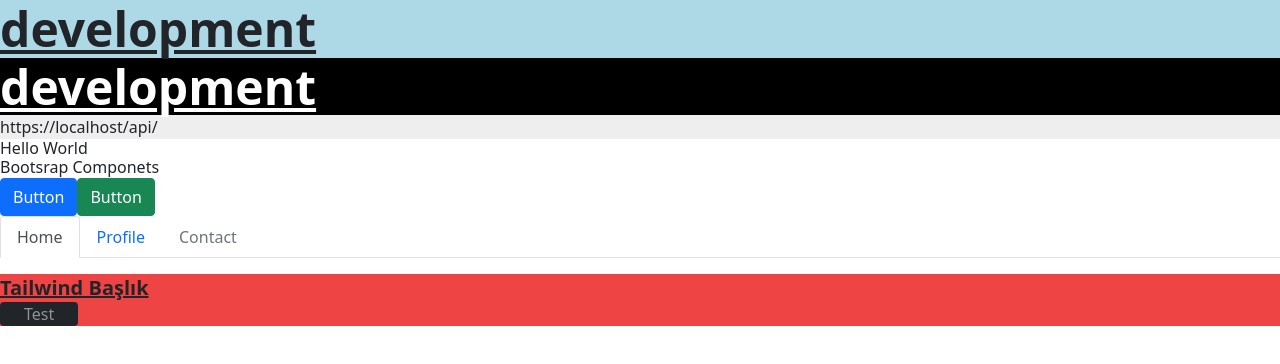
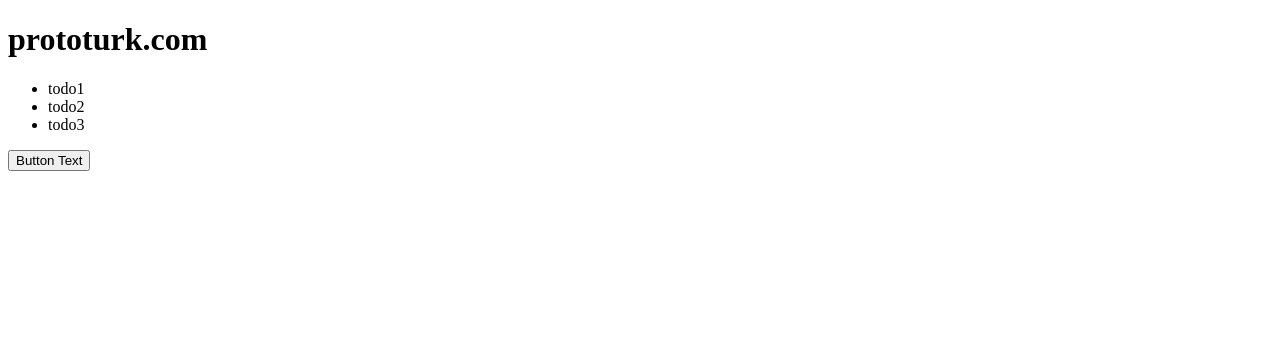
Before and after one commit to halilenesozdemir/Basic-React-Projects, a React (Create React App) app in the folder protoreactproje/: page / in a window 1280 px wide. Shown: the top 364 px of the page. Built offline with nearby package versions, Linux system fonts and the light colour scheme.

Commit message:
Sass logic and why we use JSX issue understood.

```diff
--- a/protoreactproje/package.json
+++ b/protoreactproje/package.json
@@ -11,6 +11,7 @@
     "react-bootstrap": "^2.4.0",
     "react-dom": "^18.2.0",
     "react-scripts": "5.0.1",
+    "sass": "^1.52.3",
     "styled-components": "^5.3.5",
     "web-vitals": "^2.1.4"
   },
--- a/protoreactproje/src/App.js
+++ b/protoreactproje/src/App.js
@@ -1,38 +1,53 @@
-import logo from './logo.svg';
-import Test from './Test';
-import styles from './App.module.css';
-import { Title } from './Components';
-import Bootstrap from './Bootstrap';
-import Tailwind from './Tailwind';
-import './tailwind.css';
+import './style.scss';
+import { createElement } from 'react';
+
+function Button(props) {
+  return <button>{props.text}</button>;
+}
 
 function App() {
+  const todos = ['todo1', 'todo2', 'todo3'];
+  const h1 = createElement('h1', null, 'prototurk.com');
+  const ul = createElement(
+    'ul',
+    null,
+    todos.map(todo => createElement('li', null, todo))
+  );
+  const button = createElement(Button, {
+    text: 'Button Text',
+  });
+
+  return createElement(
+    'main',
+    {
+      className: 'test',
+      id: 'main',
+    },
+    h1,
+    ul,
+    button
+  );
+
+  const name = 'Tayfun';
+
   return (
     <>
-      <div className={styles.App}>
-        <Title>{process.env.NODE_ENV}</Title>
-        <Title theme='dark'>{process.env.NODE_ENV}</Title>
-        <p>{process.env.REACT_APP_API_URL}</p>
-      </div>
-
-      <Test />
-
-      {/* Logo png dosyası static bir dosya ve publicde bulunuyor, direkt çağırabilirim favicon.ico gibi
-      Fakat logo.svg' publicde olmadığı için import etmem ve kullanmam gerekiyor.
-      */}
-      {/*  GENERATE_SOURCEMAP= false ile birlikte build edildikten sonraki kodları herkesin görememesini sağlayabiliriz. */}
-
-      {/* Production ortamında image'lar gözüksün, development'ta gözükmesin istiyorsak... */}
-
-      {process.env.NODE_ENV === 'production' && (
-        <>
-          <img src='./logo192.png' alt='' />
-          <img src={logo} alt='' />
-        </>
-      )}
-
-      <Bootstrap />
-      <Tailwind />
+      <Button text='merhaba button'></Button>
+      <main id='main' className='test'>
+        <h1 style={{ color: 'red', backgroundColor: 'yellow' }} tabIndex='3'>
+          prototurk.com
+        </h1>
+        <label htmlFor='search' tabIndex='2' onClick={() => alert('Hello')}>
+          Arama
+        </label>
+        <input type='text' id='search' tabIndex='1' />
+        {name.toUpperCase()}
+        <ul>
+          {todos.map((todo, index) => (
+            <li key={index}>{todo}</li>
+          ))}
+        </ul>
+      </main>
     </>
   );
 }
--- /dev/null
+++ b/protoreactproje/src/style.scss
@@ -0,0 +1,11 @@
+
+$red: red;
+$green: green;
+$yellow: yellow;
+
+.env {
+    background: $red;
+    span{
+        background: $yellow;
+    }
+}
```
Also changed, not shown: protoreactproje/src/Styles.js (added, +43 -0 lines), 1 other file (tests, documents, lock files or other folders).
